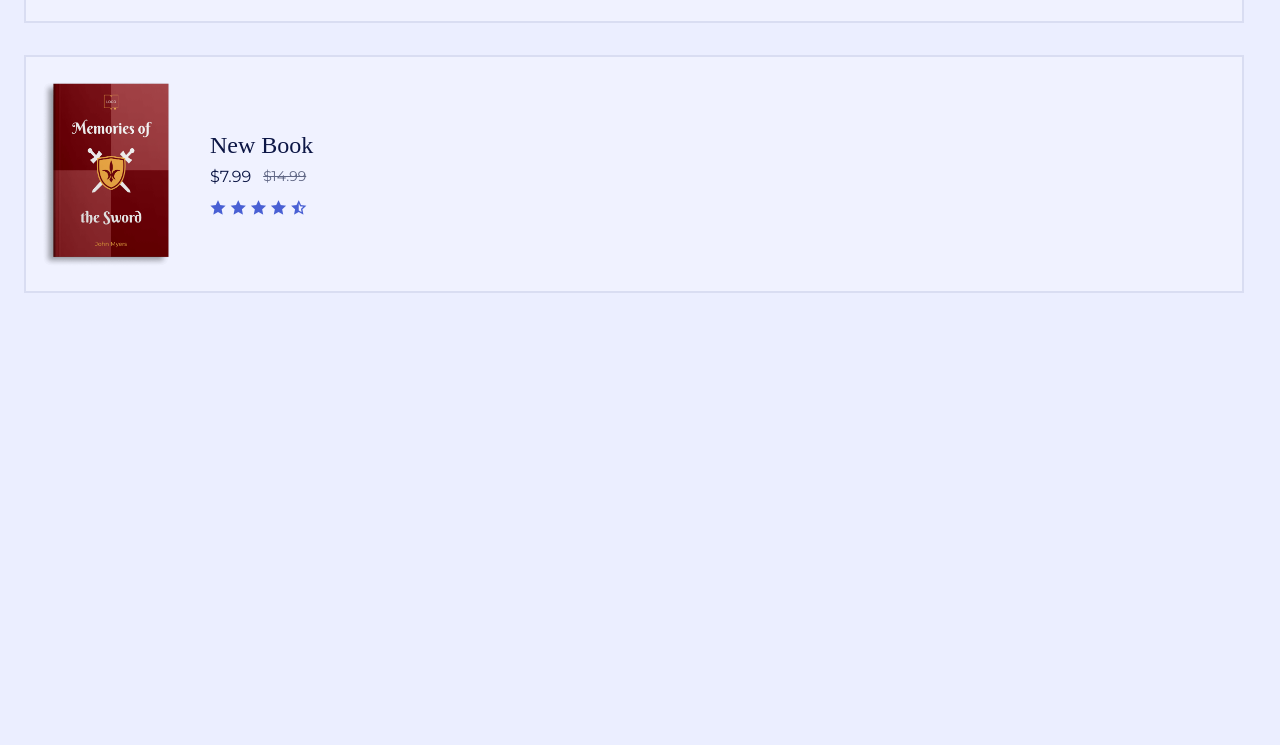
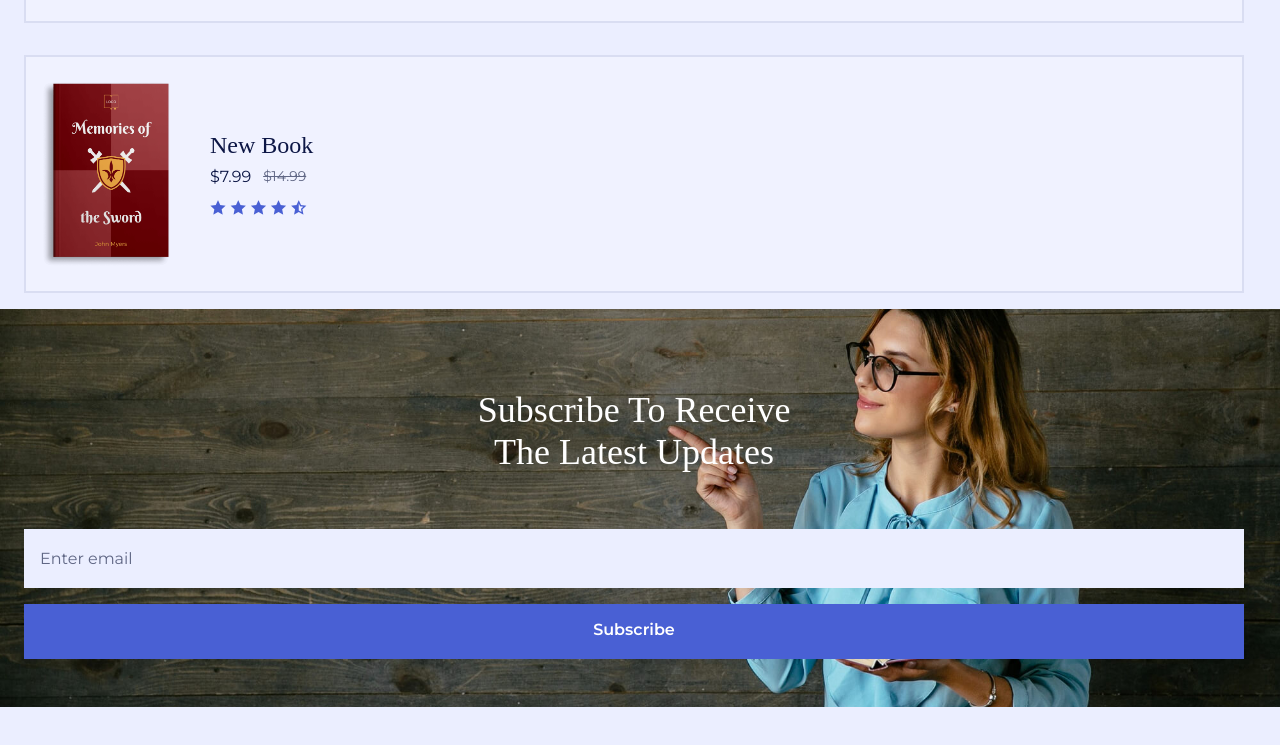
Before and after one commit to mehdiali-mk/Myown-E-Books, a plain HTML site: page index.html in a window 1280 px wide. Shown: the part 2840-3585 px from the top of the page. Before the commit the page ends 3341 px from the top, so only its background shows below. Drawn offline with nearby package versions, Linux system fonts and the light colour scheme; a web font is replaced by a local one.

```diff
--- a/css/styles.css
+++ b/css/styles.css
@@ -709,6 +709,54 @@ img {
 
 /*=============== JOIN ===============*/
 
+.join {
+  position: relative;
+  padding-bottom: 3rem;
+}
+
+.join__bg {
+  position: absolute;
+  top: 0;
+  left: 0;
+  width: 100%;
+  height: 100%;
+  object-fit: cover;
+  object-position: center;
+}
+
+.join__data {
+  position: relative;
+}
+
+.join__title {
+  color: white;
+}
+
+.join__form {
+  display: grid;
+  row-gap: 1rem;
+}
+
+.join__input {
+  padding: 1.25rem 1rem;
+  background-color: var(--body-color);
+  color: var(--title-color);
+  transition: background-color 0.4s;
+  -webkit-transition: background-color 0.4s;
+  -moz-transition: background-color 0.4s;
+  -ms-transition: background-color 0.4s;
+  -o-transition: background-color 0.4s;
+}
+
+.join__input::placeholder {
+  color: var(--text-color);
+}
+
+.join__button {
+  padding-bottom: 1.25rem;
+  cursor: pointer;
+}
+
 /*=============== TESTIMONIAL ===============*/
 
 /*=============== FOOTER ===============*/
--- a/index.html
+++ b/index.html
@@ -843,7 +843,30 @@
       </section>
 
       <!--==================== JOIN ====================-->
-      <section class="join section"></section>
+      <section class="join section">
+        <div class="join__container">
+          <img src="img/join-bg.jpg" alt="Background Image" class="join__bg" />
+          <div class="join__data container grid">
+            <h2 class="join__title section__title">
+              Subscribe To Receive <br />
+              The Latest Updates
+            </h2>
+
+            <form action="" class="join__form">
+              <input
+                type="email"
+                name="email"
+                id="email-input"
+                placeholder="Enter email"
+                class="join__input"
+              />
+              <button type="submit" class="join__button button">
+                Subscribe
+              </button>
+            </form>
+          </div>
+        </div>
+      </section>
 
       <!--==================== TESTIMONIAL ====================-->
       <section class="testimonial section" id="testimonial"></section>
```
